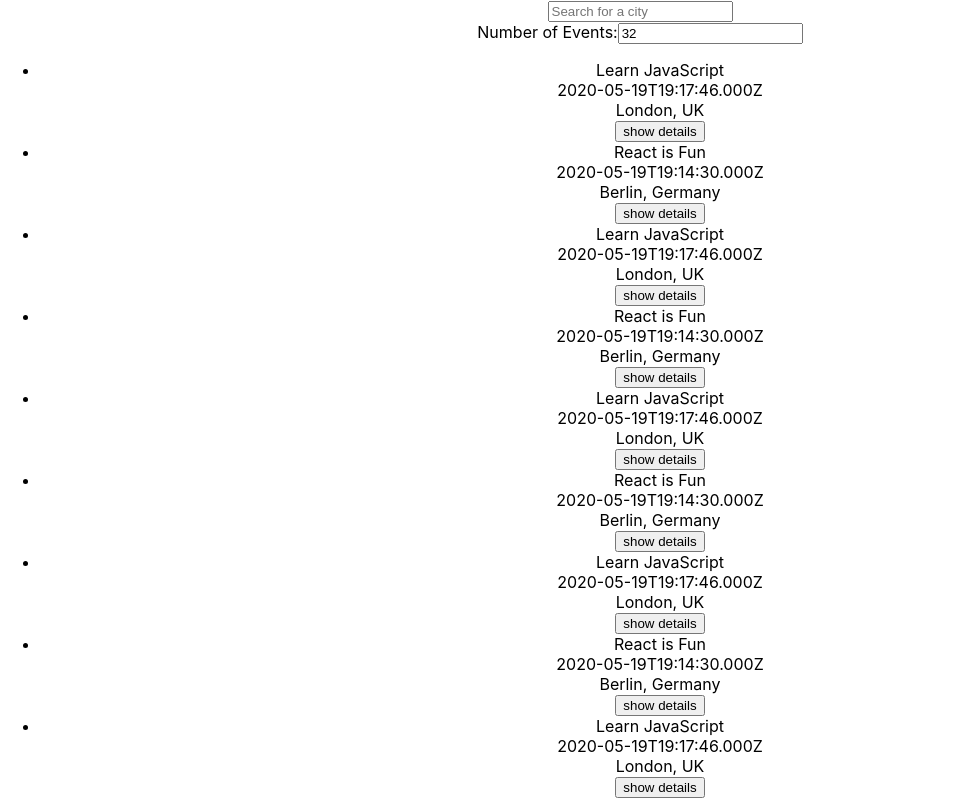
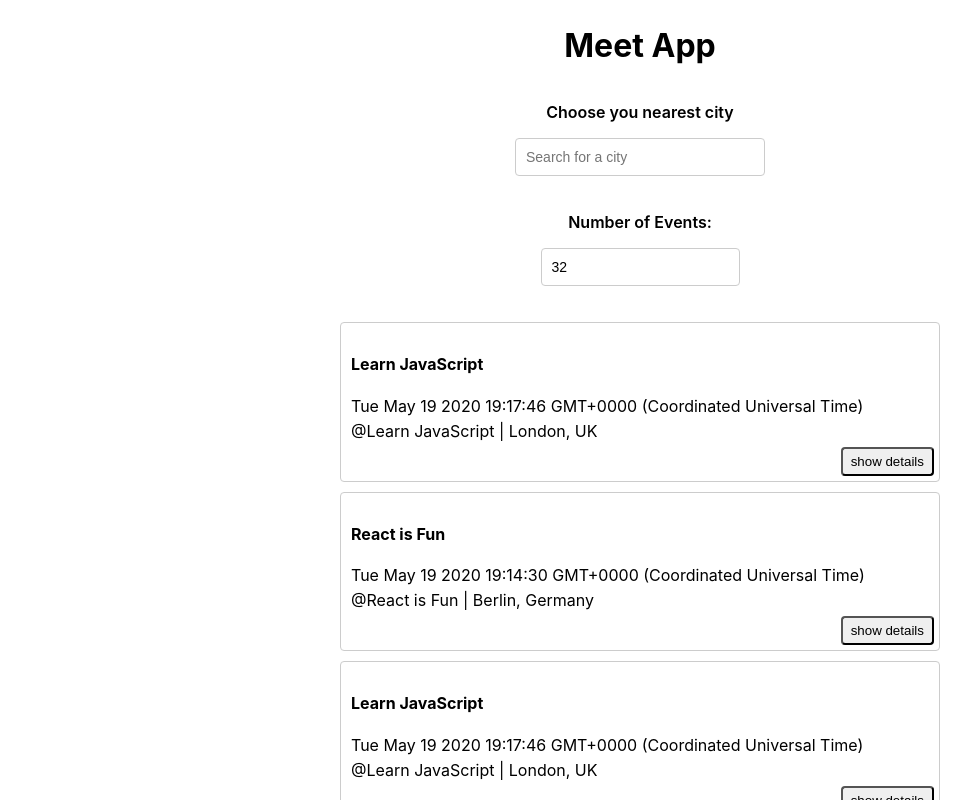
Before and after one commit to deeps4/meet, a React (Create React App) app: page / in a window 1280 px wide. Shown: the top 800 px of the page, without its empty margins (0-980 px from the left). Built offline with nearby package versions, Linux system fonts and the light colour scheme.

Commit message:
Add CSS to the components.

```diff
--- a/src/App.css
+++ b/src/App.css
@@ -1,38 +1,94 @@
+@import url(https://fonts.googleapis.com/css?family=Roboto:500);
 .App {
   text-align: center;
+  width: 600px;
+  margin: 2% auto;
 }
 
-.App-logo {
-  height: 40vmin;
-  pointer-events: none;
+.App * {
+  box-sizing: border-box;
 }
 
-@media (prefers-reduced-motion: no-preference) {
-  .App-logo {
-    animation: App-logo-spin infinite 20s linear;
-  }
+ul {
+  padding: 0;
+  list-style: none;
 }
 
-.App-header {
-  background-color: #282c34;
-  min-height: 100vh;
+p {
+  margin: 5px 0;
+}
+
+input[type="text"],
+input[type="number"] {
+  padding: 8px 6px 8px 10px;
+  border-radius: 4px;
+  outline: none;
+  border: 1px solid #ccc;
+  font-size: 14px;
+  line-height: 20px;
+  align-self: center;
+  height: 38px;
+  margin-bottom: 20px;
+}
+
+.city {
+  width: 250px;
+}
+
+#city-search, #number-of-events {
   display: flex;
   flex-direction: column;
-  align-items: center;
-  justify-content: center;
-  font-size: calc(10px + 2vmin);
-  color: white;
+  margin: auto;
+  position: relative;
 }
 
-.App-link {
-  color: #61dafb;
+label {
+  font-weight: 600;
+  margin: 16px;
 }
 
-@keyframes App-logo-spin {
-  from {
-    transform: rotate(0deg);
-  }
-  to {
-    transform: rotate(360deg);
-  }
+.suggestions {
+  width: 250px;
+  position: absolute;
+  top: 45px;
+  z-index: 2;
+  align-self: center;
+  margin: 0;
+  font-size: 14px;
+  box-shadow: 10px 10px 16px -12px rgba(0, 0, 0, 0.75);
 }
+
+.suggestions > li {
+  text-align: left;
+  padding: 8px 6px 8px 10px;
+  background-color: #eee;
+  cursor: default;
+}
+
+.suggestions > li:last-child {
+  border-bottom-left-radius: 4px;
+  border-bottom-right-radius: 4px;
+}
+
+.suggestions > li:hover {
+  background-color: #bcdcdb;
+}
+
+.event {
+  padding: 10px 10px 35px;
+  margin-bottom: 10px;
+  text-align: left;
+  border: 1px solid #ccc;
+  border-radius: 4px;
+  position: relative;
+}
+
+.details-btn {
+  position: absolute;
+  right: 5px;
+  bottom: 5px;
+  padding: 5px 8px;
+  border-radius: 4px;
+  outline: none;
+  cursor: pointer;
+}
--- a/src/App.js
+++ b/src/App.js
@@ -30,6 +30,7 @@ const App = () => {
 
   return (
     <div className="App">
+      <h1>Meet App</h1>
       <CitySearch allLocations={allLocations} setCurrentCity={setCurrentCity} />
       <NumberOfEvents setCurrentNOE={setCurrentNOE} />
       <EventList events={events} />
--- a/src/components/CitySearch.js
+++ b/src/components/CitySearch.js
@@ -29,7 +29,9 @@ const CitySearch = ({ allLocations, setCurrentCity }) => {
 
     return (
         <div id="city-search">
+            <label for="city-search-input">Choose you nearest city</label>
             <input
+                id="city-search-input"
                 type="text"
                 className="city"
                 placeholder="Search for a city"
--- a/src/components/Event.js
+++ b/src/components/Event.js
@@ -8,11 +8,13 @@ const Event = ({ event }) => {
     }
 
     return (
-        <li>
-            <div>{event.summary}</div>
-            <div>{event.created}</div>
-            <div>{event.location}</div>
-            <button onClick={toggleDetails}>
+        <li className="event">
+            <h4>{event.summary}</h4>
+            <p>{new Date(event.created).toString()}</p>
+            <p>
+                @{event.summary} | {event.location}
+            </p>
+            <button className="details-btn" onClick={toggleDetails}>
                 {showDetails ? "hide details" : "show details"}
             </button>
             {showDetails ? <div>{event.description}</div> : null}
--- a/src/components/NumberOfEvents.js
+++ b/src/components/NumberOfEvents.js
@@ -3,7 +3,7 @@ const NumberOfEvents = ({ setCurrentNOE }) => {
     return (
         <div id="number-of-events">
             <label htmlFor="event-number">Number of Events:</label>
-            <input type="number" defaultValue={32} id="event-number" onChange={(event) => {
+            <input min={1} type="number" defaultValue={32} id="event-number" onChange={(event) => {
                 setCurrentNOE(event.target.value);
             }} />
         </div>
```
